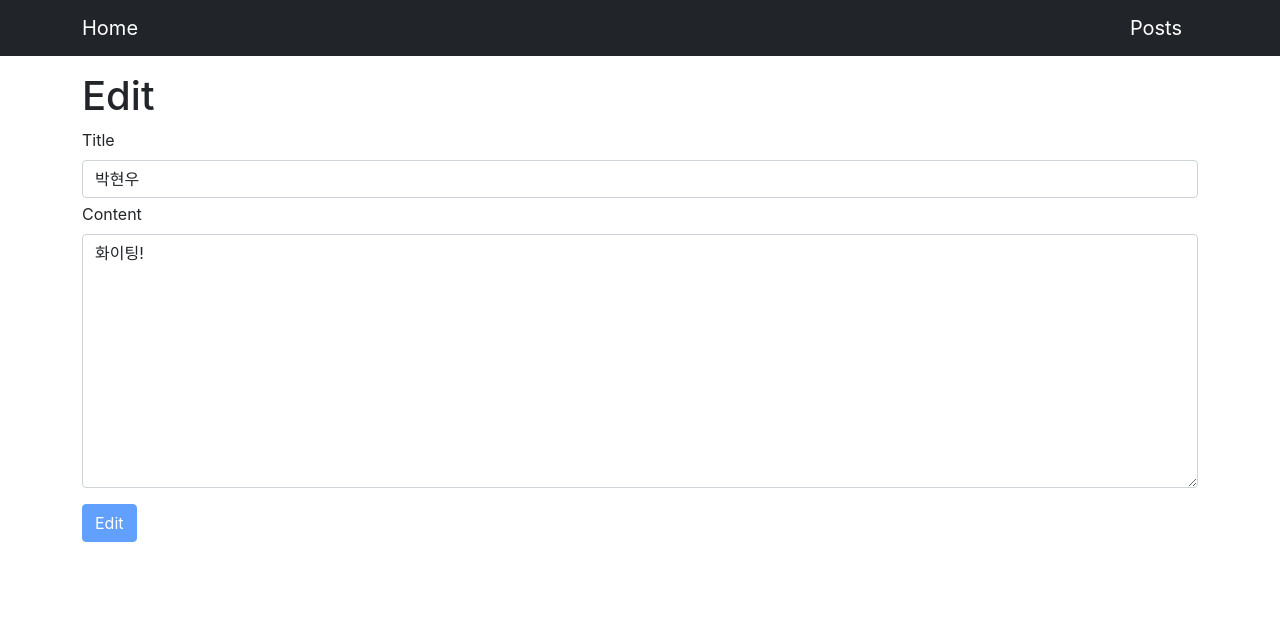
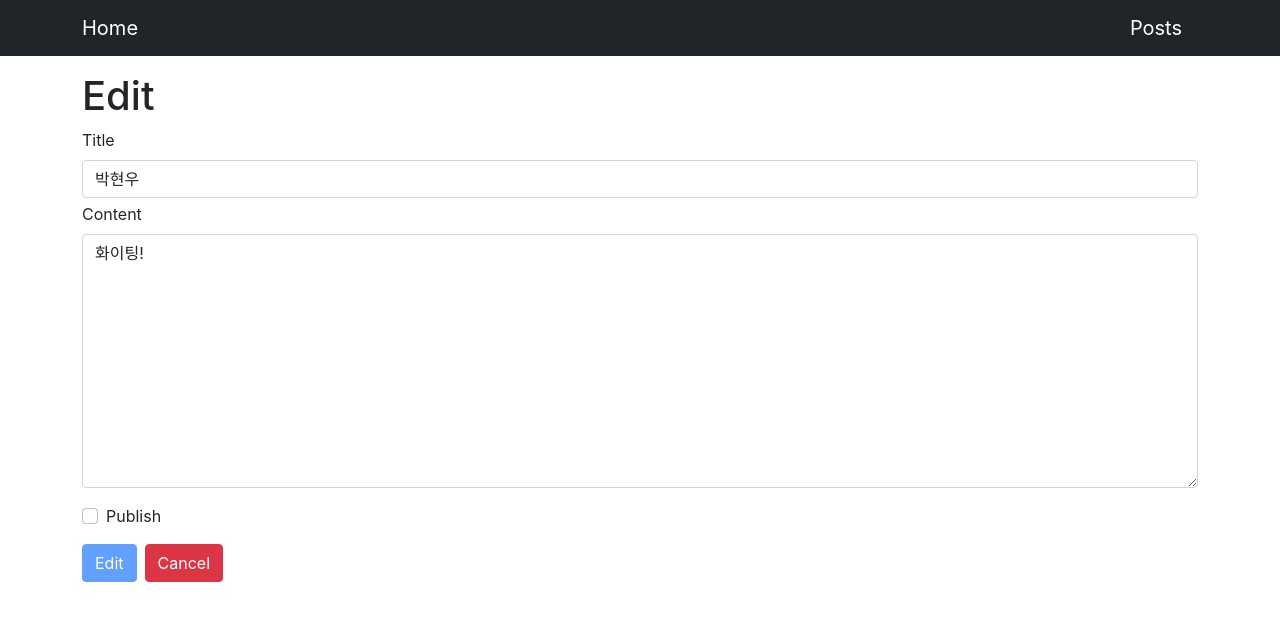
Before and after one commit to dailybetter/DailyBetterWeb, a React (Create React App) app: page /blogs/1/edit in a window 1280 px wide. Shown: the top 620 px of the page. Built offline with nearby package versions, Linux system fonts and the light colour scheme; data requests are answered from the project's data file.

Commit message:
Feat: blogForm- publish button & state

```diff
--- a/db.json
+++ b/db.json
@@ -3,6 +3,7 @@
     {
       "title": "박현우",
       "content": "화이팅!",
+      "publish": false,
       "id": 1
     },
     {
--- a/src/components/BlogForm.js
+++ b/src/components/BlogForm.js
@@ -9,6 +9,9 @@ const BlogForm = ({ editing }) => {
   const [title, setTitle] = useState('');
   const [content, setContent] = useState('');
   const [prevContent, setPrevContent] = useState('');
+  const [publish, setPublish] = useState(false);
+  const [prevPublish, setPrevPublish] = useState(false);
+
   const history = useHistory();
   useEffect(() => {
     if (editing) {
@@ -17,13 +20,23 @@ const BlogForm = ({ editing }) => {
         setPrevTitle(res.data.title);
         setContent(res.data.content);
         setPrevContent(res.data.content);
+        setPublish(res.data.publish);
+        setPrevPublish(res.data.publish);
       });
     }
   }, [id, editing]);
+  const Cancel = () => {
+    editing ? history.push(`/blogs/${id}`) : history.push('/blogs');
+  };
+  const onChangePublish = (e) => {
+    setPublish(e.target.checked);
+  };
+  const isEdited = () => {
+    return (
+      title !== prevTitle || content !== prevContent || prevPublish !== publish
+    );
+  };
 
-  const isEdited = () => {
-    return title !== prevTitle || content !== prevContent;
-  };
   const onSubmit = () => {
     if (title === '' || content === '') {
       window.alert('제목과 내용을 입력하세요');
@@ -33,6 +46,7 @@ const BlogForm = ({ editing }) => {
           .put(`http://localhost:3003/posts/${id}`, {
             title,
             content,
+            publish,
           })
           .then((res) => {
             history.push(`/blogs/${id}`);
@@ -43,6 +57,7 @@ const BlogForm = ({ editing }) => {
             title,
             content,
             createdAt: Date.now(),
+            publish,
           })
           .then(() => {
             history.push('/blogs');
@@ -76,12 +91,24 @@ const BlogForm = ({ editing }) => {
           }}
         />
       </div>
+      <div className='form-check mb-3'>
+        <input
+          className='form-check-input'
+          type='checkbox'
+          checked={publish}
+          onChange={onChangePublish}
+        />
+        <label className='form-check-label'>Publish</label>
+      </div>
       <button
         className='btn btn-primary'
         onClick={onSubmit}
         disabled={editing && !isEdited()}
       >
         {editing ? 'Edit' : 'Create'}
+      </button>
+      <button className='btn btn-danger ms-2' onClick={Cancel}>
+        Cancel
       </button>
     </>
   );
```
